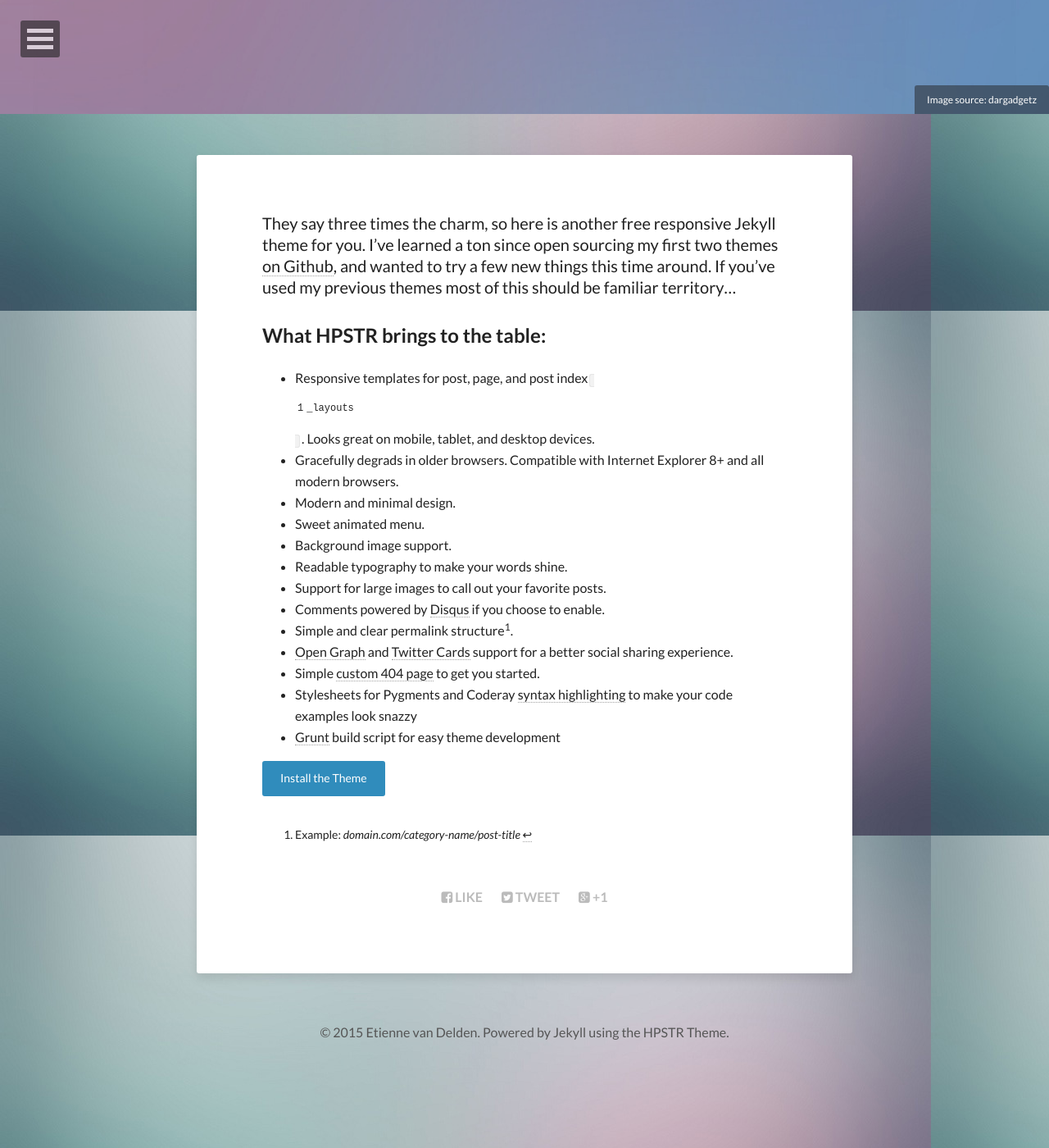
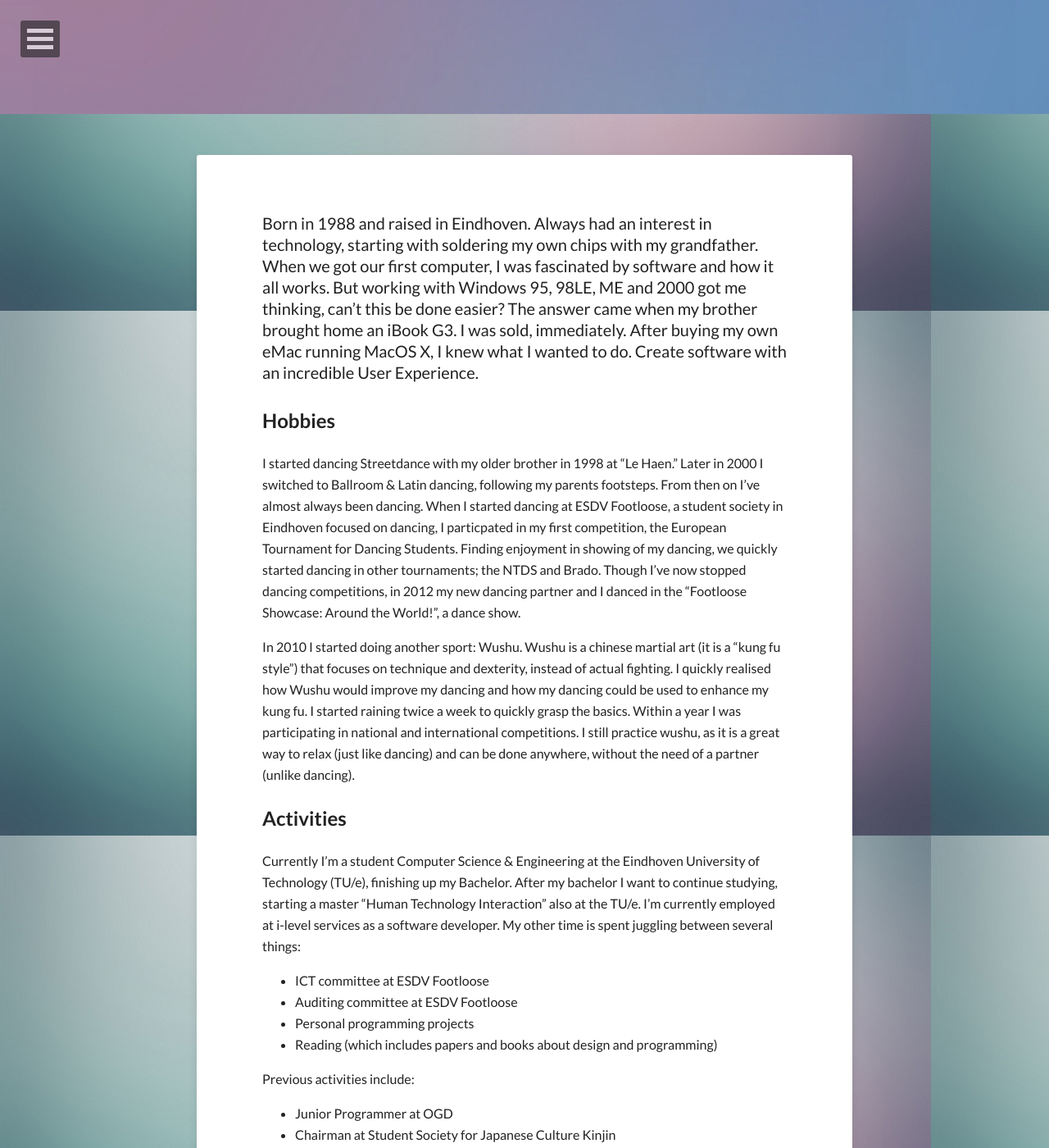
Before and after one commit to eirvandelden/eirvandelden.github.io, a Jekyll site: the page built from about/index.md, in a window 1280 px wide and 1400 px high, scrolled down 261 px. Shown: the whole window at 82% size. Built offline with Jekyll 4.4.1, drawn with Linux system fonts in a browser that asks for light colours; nearby versions of some CDN libraries; some of the changed text lies outside the part shown.

Commit message:
Fill in some info on the index page

```diff
--- a/about/index.md
+++ b/about/index.md
@@ -1,31 +1,35 @@
 ---
 layout: page
-title: About the Theme
+title: About Etienne
 image:
   feature: abstract-5.jpg
-  credit: dargadgetz
-  creditlink: http://www.dargadgetz.com/ios-7-abstract-wallpaper-pack-for-iphone-5-and-ipod-touch-retina/
+#  credit: dargadgetz
+#  creditlink: http://www.dargadgetz.com/ios-7-abstract-wallpaper-pack-for-iphone-5-and-ipod-touch-retina/
 comments: false
 ---
 
-They say three times the charm, so here is another free responsive Jekyll theme for you. I've learned a ton since open sourcing my first two themes [on Github](http://github.com/mmistakes), and wanted to try a few new things this time around. If you've used my previous themes most of this should be familiar territory...
+Born in 1988 and raised in Eindhoven.
+Always had an interest in technology, starting with soldering my own chips with my grandfather. When we got our first computer, I was fascinated by software and how it all works. But working with Windows 95, 98LE, ME and 2000 got me thinking, can’t this be done easier? The answer came when my brother brought home an iBook G3. I was sold, immediately. After buying my own eMac running MacOS X, I knew what I wanted to do. Create software with an incredible User Experience.
 
-## What HPSTR brings to the table:
 
-* Responsive templates for post, page, and post index `_layouts`. Looks great on mobile, tablet, and desktop devices.
-* Gracefully degrads in older browsers. Compatible with Internet Explorer 8+ and all modern browsers.
-* Modern and minimal design.
-* Sweet animated menu.
-* Background image support.
-* Readable typography to make your words shine.
-* Support for large images to call out your favorite posts.
-* Comments powered by [Disqus](http://disqus.com) if you choose to enable.
-* Simple and clear permalink structure[^1].
-* [Open Graph](https://developers.facebook.com/docs/opengraph/) and [Twitter Cards](https://dev.twitter.com/docs/cards) support for a better social sharing experience.
-* Simple [custom 404 page]({{ site.url }}/404.html) to get you started.
-* Stylesheets for Pygments and Coderay [syntax highlighting]({{ site.url }}/code-highlighting-post/) to make your code examples look snazzy
-* [Grunt](http://gruntjs.com) build script for easy theme development
+## Hobbies
+I started dancing Streetdance with my older brother in 1998 at “Le Haen.” Later in 2000 I switched to Ballroom & Latin dancing, following my parents footsteps. From then on I’ve almost always been dancing. When I started dancing at ESDV Footloose, a student society in Eindhoven focused on dancing, I particpated in my first competition, the European Tournament for Dancing Students. Finding enjoyment in showing of my dancing, we quickly started dancing in other tournaments; the NTDS and Brado. Though I’ve now stopped dancing competitions, in 2012 my new dancing partner and I danced in the “Footloose Showcase: Around the World!”, a dance show.
 
-<div markdown="0"><a href="{{ site.url }}/theme-setup" class="btn btn-info">Install the Theme</a></div>
+In 2010 I started doing another sport: Wushu. Wushu is a chinese martial art (it is a “kung fu style”) that focuses on technique and dexterity, instead of actual fighting. I quickly realised how Wushu would improve my dancing and how my dancing could be used to enhance my kung fu. I started raining twice a week to quickly grasp the basics. Within a year I was participating in national and international competitions. I still practice wushu, as it is a great way to relax (just like dancing) and can be done anywhere, without the need of a partner (unlike dancing).
 
-[^1]: Example: *domain.com/category-name/post-title*
+
+## Activities
+Currently I’m a student Computer Science & Engineering at the Eindhoven University of Technology (TU/e), finishing up my Bachelor. After my bachelor I want to continue studying, starting a master “Human Technology Interaction” also at the TU/e.
+I’m currently employed at i-level services as a software developer. My other time is spent juggling between several things:
+* ICT committee at ESDV Footloose
+* Auditing committee at ESDV Footloose
+* Personal programming projects
+* Reading (which includes papers and books about design and programming)
+
+Previous activities include:
+* Junior Programmer at OGD
+* Chairman at Student Society for Japanese Culture Kinjin
+* ICT committee at JCES Kinjin
+* Traditional Activities committee at JCES Kinjin
+* Auditing committee at JCES Kinjin
+* Head Sound & Lighting Engineer (for theatrical shows) at SG Augustinianum
```
